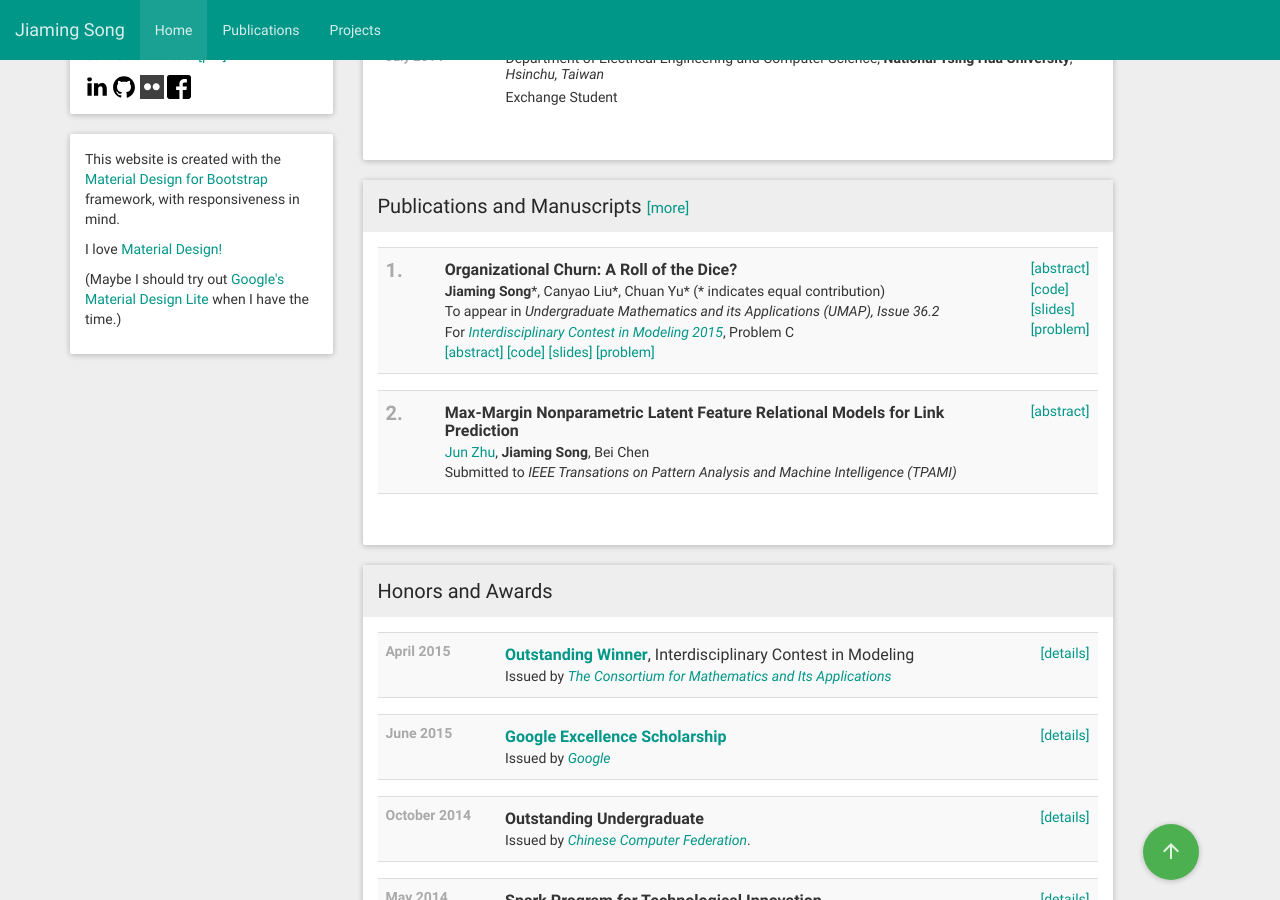
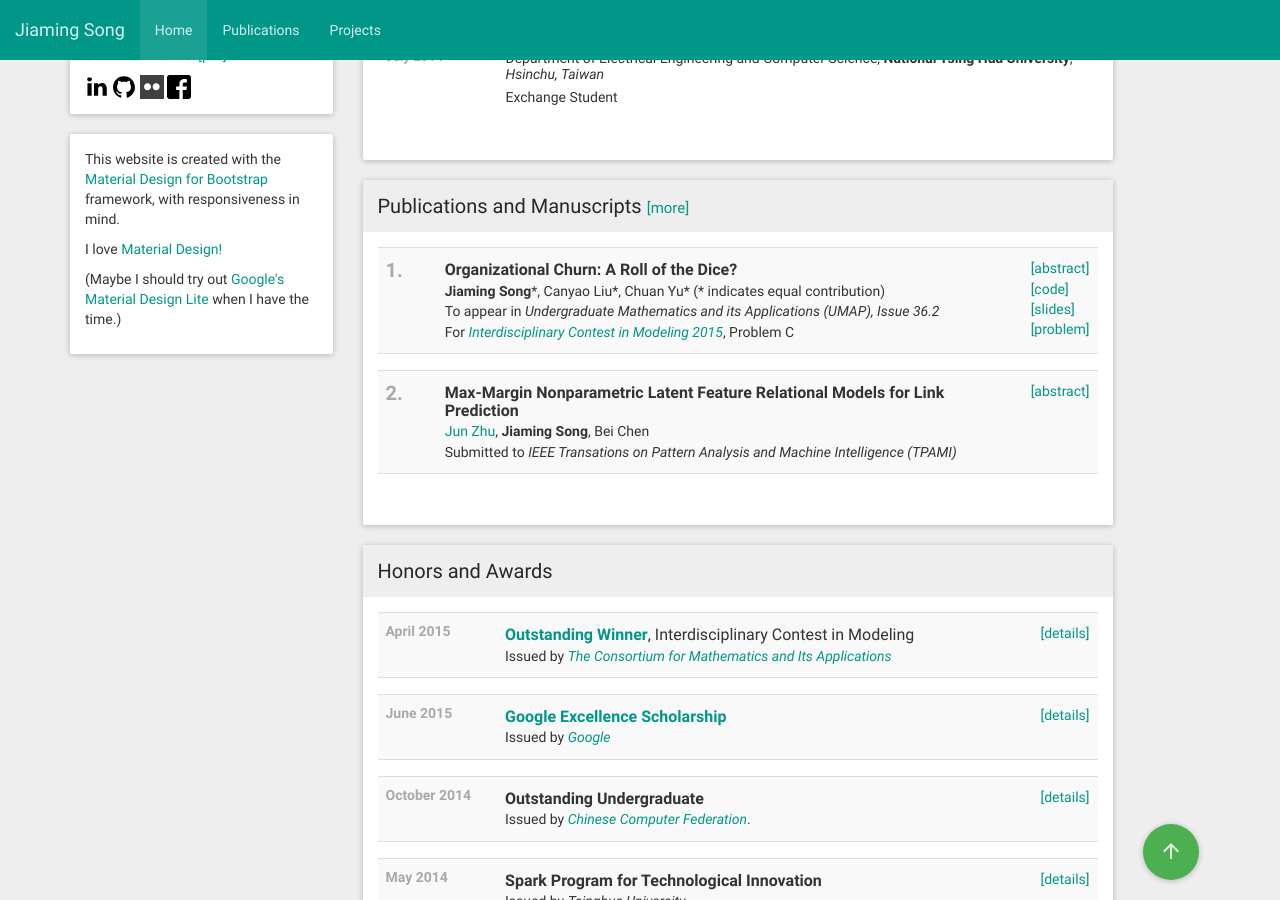
Before and after one commit to jiamings/tsong.me, a Jekyll site: the page built from index.html, in a window 1280 px wide and 900 px high, scrolled down 342 px. Built offline with Jekyll 4.4.1, drawn with Linux system fonts in a browser that asks for light colours; nearby versions of some CDN libraries.

Commit message:
fix a bug in index paper info display in lg

```diff
--- a/index.html
+++ b/index.html
@@ -57,7 +57,7 @@ title: Home
                     <h5><b>Jiaming Song</b>*, Canyao Liu*, Chuan Yu* (* indicates equal contribution)</h5>
                     <h5>To appear in <i>Undergraduate Mathematics and its Applications (UMAP), Issue 36.2</i></h5>
                     <h5>For <a href="http://www.comap.com/undergraduate/contests/" target="_blank"><i>Interdisciplinary Contest in Modeling 2015</i></a>, Problem C</h5>
-                    <div class="xs-visible-inline">
+                    <div class="visible-xs-inline">
                         <h5><a href="javascript:void(0)" onclick="$('#icm2015').collapse('toggle')">[abstract]<a/>
                         <a href="https://github.com/jiamings/icm2015" target="_blank">[code]</a>
                         <a href="{{ site.baseurl }}/static/slides/sfimm15_slides.pdf" target="_blank">[slides]</a>
```
Also changed, not shown: 1 other file.
